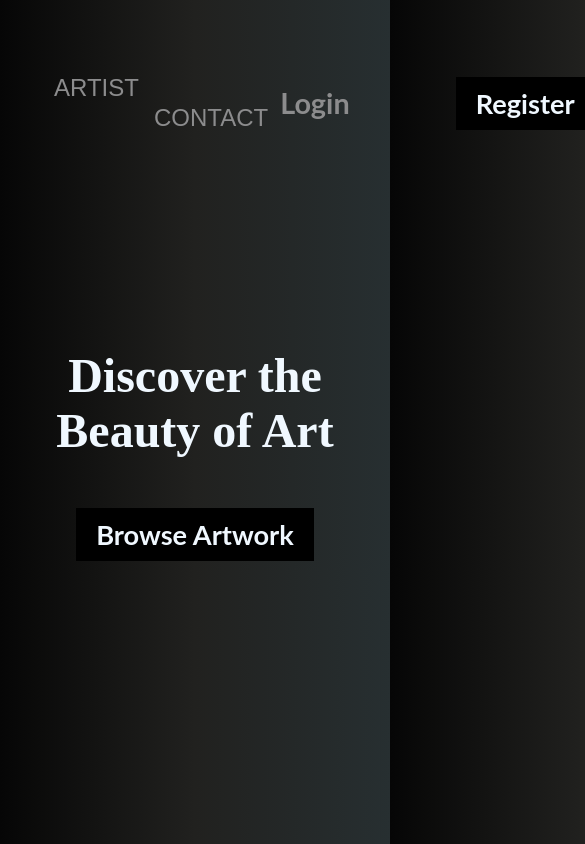
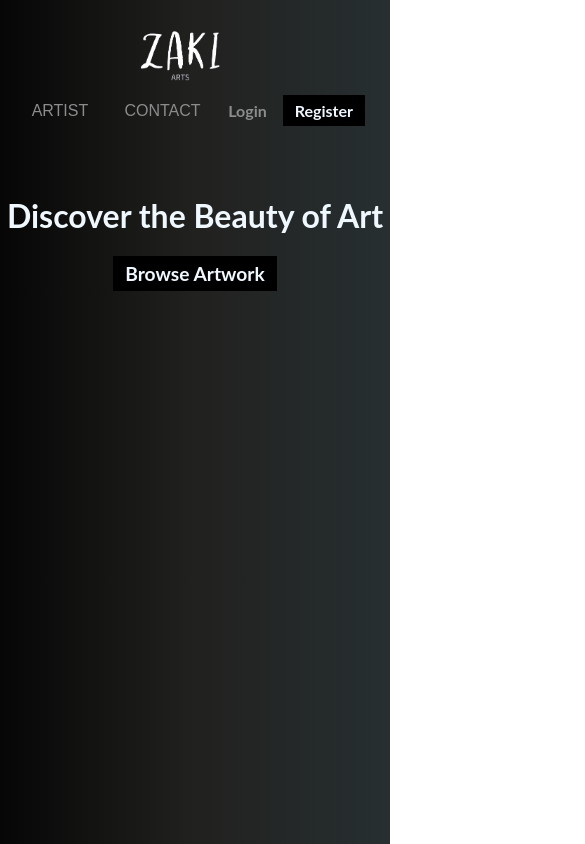
Before and after one commit to DanielShaqfeh/ZakiArt, a plain HTML site: page index.html in a window 390 px wide. Shown: the top 844 px of the page, 585 px wide, since content can reach past the window. Drawn offline with Linux system fonts and the light colour scheme.

Commit message:
made it responsive

```diff
--- a/pages/arts_page/arts_page_style.css
+++ b/pages/arts_page/arts_page_style.css
@@ -1,36 +1,45 @@
 body {
     background: linear-gradient(to right, #060606, #21211f, #272f31);
     text-align: center;
+    margin: 0;
+    font-family: 'Lato', sans-serif;
 }
+
 .horizontal-bar {
     display: flex;
     justify-content: flex-start;
     align-items: center;
     padding: 20px;
+    flex-wrap: wrap;
 }
+
 .logo {
     width: 300px;
     height: 150px;
     margin-right: 20px;
     overflow: hidden;
 }
+
 .logo-img {
     width: 100%;
     height: 100%;
     object-fit: contain;
 }
+
 .nav-item {
     color: rgb(140, 140, 141);
     font-size: 1.5em;
     margin-right: 150px;
     border: none;
-    background-color:transparent;
-    transition:  transform  0.1s ease;
+    background-color: transparent;
+    transition: transform 0.1s ease;
 }
-.nav-item:hover{
+
+.nav-item:hover {
     color: aliceblue;
 }
-.nav-center{
+
+.nav-center {
     margin-right: auto;
     margin-left: auto;
 }
@@ -47,23 +56,27 @@ body {
     border-radius: 10px;
     box-shadow: 0 0 10px 5px rgba(3, 89, 108, 0.8);
 }
+
 .intro h1 {
     font-size: 2em;
     margin: 0 0 10px;
     color: aliceblue;
 }
+
 .intro p {
     color: aliceblue;
     font-size: 1.2em;
     margin: 0;
 }
+
 .gallery {
     display: flex;
     flex-wrap: wrap;
     padding: 40px;
-    gap:100px;
+    gap: 100px;
     justify-content: space-between;
 }
+
 .gallery img {
     width: 300px;
     height: 300px;
@@ -72,13 +85,15 @@ body {
     margin-bottom: 40px;
     transition: transform 0.2s ease;
     border-color: black;
-    padding:5px;
+    padding: 5px;
 }
+
 .gallery img:hover {
     transform: scale(1.1);
     box-shadow: 0 0 10px 5px rgba(3, 89, 108, 0.8);
 }
-/*Model CSS :  */
+
+/* Modal CSS */
 .modal {
     display: none;
     position: fixed;
@@ -86,26 +101,37 @@ body {
     top: 0;
     width: 100%;
     height: 100%;
-    background-color:  rgba(2, 0, 0, 0.8);
+    background-color: rgba(2, 0, 0, 0.8);
+    overflow: auto;
     transition: opacity 0.11s;
-    animation:showup 1s forwards;
+    animation: showup 1s forwards;
 }
-#modalText{
-    font-size:30px;
+
+#modalText {
+    font-size: 30px;
     color: #f8f8f8;
-    margin-top: 100px;
-    text-align: center;
+    margin: 20px auto;
+    padding: 20px;
+    background: rgba(0, 0, 0, 0.7);
+    border-radius: 10px;
+    width: 80%;
+    max-width: 600px;
 }
+
 @keyframes showup {
-    0% { opacity: 0;}
-    100% { opacity: 1;}
+    0% { opacity: 0; }
+    100% { opacity: 1; }
 }
+
 /* Modal Content image */
 .modal-content {
     border-radius: 20px;
     margin: auto;
     display: block;
-    margin-top:50px;
+    width: 80%;
+    max-width: 800px;
+    height: auto;
+    margin-top: 50px;
 }
 
 /* Close */
@@ -118,9 +144,116 @@ body {
     font-weight: bold;
     transition: 0.3s;
 }
+
 .close:hover,
 .close:focus {
     color: #bbb;
     text-decoration: none;
     cursor: pointer;
 }
+
+/* Responsive Design */
+@media (max-width: 768px) {
+    .horizontal-bar {
+        flex-wrap: wrap;
+        justify-content: center;
+    }
+
+    .logo {
+        width: 200px;
+        height: 100px;
+    }
+
+    .nav-item {
+        font-size: 1.2em;
+        margin-right: 20px;
+    }
+
+    .intro {
+        width: 90%;
+        margin-top: 30px;
+    }
+
+    .gallery {
+        padding: 20px;
+        gap: 20px;
+        justify-content: center;
+    }
+
+    .gallery img {
+        width: 100%;
+        max-width: 300px;
+        height: auto;
+        margin-bottom: 20px;
+    }
+
+    #modalText {
+        font-size: 20px;
+        margin-top: 50px;
+    }
+
+    .modal-content {
+        max-width: 80%;
+        height: auto;
+        margin-top: 30px;
+    }
+
+    .close {
+        font-size: 30px;
+        top: 10px;
+        right: 20px;
+    }
+}
+
+@media (max-width: 480px) {
+    .logo {
+        width: 150px;
+        height: 75px;
+    }
+
+    .nav-item {
+        font-size: 1em;
+        margin-right: 10px;
+    }
+
+    .intro {
+        width: 95%;
+        margin-top: 20px;
+        padding: 10px;
+    }
+
+    .intro h1 {
+        font-size: 1.5em;
+    }
+
+    .intro p {
+        font-size: 1em;
+    }
+
+    .gallery {
+        padding: 10px;
+    }
+
+    .gallery img {
+        width: 100%;
+        height: auto;
+        margin-bottom: 10px;
+    }
+
+    #modalText {
+        font-size: 18px;
+        margin-top: 20px;
+    }
+
+    .modal-content {
+        max-width: 90%;
+        height: auto;
+        margin-top: 20px;
+    }
+
+    .close {
+        font-size: 25px;
+        top: 5px;
+        right: 15px;
+    }
+}
--- a/styles.css
+++ b/styles.css
@@ -1,92 +1,198 @@
 body {
     background: linear-gradient(to right, #060606, #21211f, #272f31);
+    margin: 0;
+    font-family: 'Lato', sans-serif;
 }
+
 .horizontal-bar {
     display: flex;
     justify-content: flex-start;
     align-items: center;
     padding: 20px;
+    flex-wrap: wrap;
 }
+
 .logo {
     width: 300px;
     height: 150px;
     margin-right: 20px;
     overflow: hidden;
 }
+
 .logo-img {
     width: 100%;
     height: 100%;
     object-fit: contain;
 }
+
 .nav-item {
     color: rgb(140, 140, 141);
     font-size: 1.5em;
     border: none;
-    background-color:transparent;
-    transition:  transform  0.1s ease;
+    background-color: transparent;
+    transition: transform 0.1s ease;
 }
-.nav-item:hover{
+
+.nav-item:hover {
     color: aliceblue;
 }
-#contactId{
-    margin-left:100px;
+
+#contactId {
+    margin-left: 100px;
 }
-.nav-center{
+
+.nav-center {
     margin-right: auto;
     margin-left: auto;
 }
-.nav-login{
+
+.nav-login {
     color: rgb(140, 140, 141);
-    font-size:1.8em;
+    font-size: 1.8em;
     font-family: Lato;
     font-weight: bold;
     background-color: transparent;
     border: none;
-    margin-right:100px;
-    transition:  transform  0.1s ease;
+    margin-right: 100px;
+    transition: transform 0.1s ease;
 }
-.nav-login:hover{
+
+.nav-login:hover {
     color: aliceblue;
 }
-.nav-reg{
-   margin-right:20px;
+
+.nav-reg {
+    margin-right: 20px;
     font-size: 1.7em;
     font-family: Lato;
     font-weight: bold;
     color: aliceblue;
     border: none;
-   background-color:black;
+    background-color: black;
     padding: 10px 20px;
-   transition:  transform  0.1s ease;
+    transition: transform 0.1s ease;
 }
-.nav-reg:hover{
+
+.nav-reg:hover {
     box-shadow: 0 0 10px 5px rgba(3, 89, 108, 0.8);
 }
-.login-reg{
-    justify-content:flex-end;
+
+.login-reg {
     display: flex;
+    justify-content: flex-end;
 }
-/*end of bar*/
-h1{
-    font-size:3em;
+
+h1 {
+    font-size: 3em;
     color: aliceblue;
     text-align: center;
     margin-top: 150px;
 }
-.center-btn{
+
+.center-btn {
     text-align: center;
     margin-top: 50px;
 }
-.nav-art{
+
+.nav-art {
     font-size: 1.7em;
     font-family: Lato;
     font-weight: bold;
     color: aliceblue;
     border: none;
-    background-color:black;
+    background-color: black;
     padding: 10px 20px;
-    transition:  transform  0.1s ease;
+    transition: transform 0.1s ease;
 }
-.nav-art:hover{
+
+.nav-art:hover {
     box-shadow: 0 0 10px 5px rgba(3, 89, 108, 0.8);
 }
+
+/* Responsive Design */
+@media (max-width: 768px) {
+    .horizontal-bar {
+        flex-wrap: wrap;
+        justify-content: center;
+    }
+
+    .logo {
+        width: 200px;
+        height: 100px;
+    }
+
+    .nav-item {
+        font-size: 1.2em;
+        margin-right: 20px;
+    }
+
+    #contactId {
+        margin-left: 20px;
+    }
+
+    .nav-login {
+        font-size: 1.2em;
+        margin-right: 20px;
+    }
+
+    .nav-reg {
+        font-size: 1.2em;
+        padding: 8px 16px;
+        margin-right: 10px;
+    }
+
+    h1 {
+        font-size: 2.5em;
+        margin-top: 100px;
+    }
+
+    .center-btn {
+        margin-top: 30px;
+    }
+
+    .nav-art {
+        font-size: 1.5em;
+        padding: 8px 16px;
+    }
+}
+
+@media (max-width: 480px) {
+    .logo {
+        width: 150px;
+        height: 75px;
+    }
+
+    .nav-item {
+        font-size: 1em;
+        margin-right: 10px;
+    }
+
+    #contactId {
+        margin-left: 10px;
+    }
+
+    .nav-login {
+        font-size: 1em;
+        margin-right: 10px;
+    }
+
+    .nav-reg {
+        font-size: 1em;
+        padding: 6px 12px;
+        margin-right: 5px;
+    }
+
+    h1 {
+        font-size: 2em;
+        margin-top: 50px;
+    }
+
+    .center-btn {
+        margin-top: 20px;
+    }
+
+    .nav-art {
+        font-size: 1.2em;
+        padding: 6px 12px;
+    }
+}
```
Also changed, not shown: 1 other file. Lines whose indentation alone changed are shown as unchanged.
